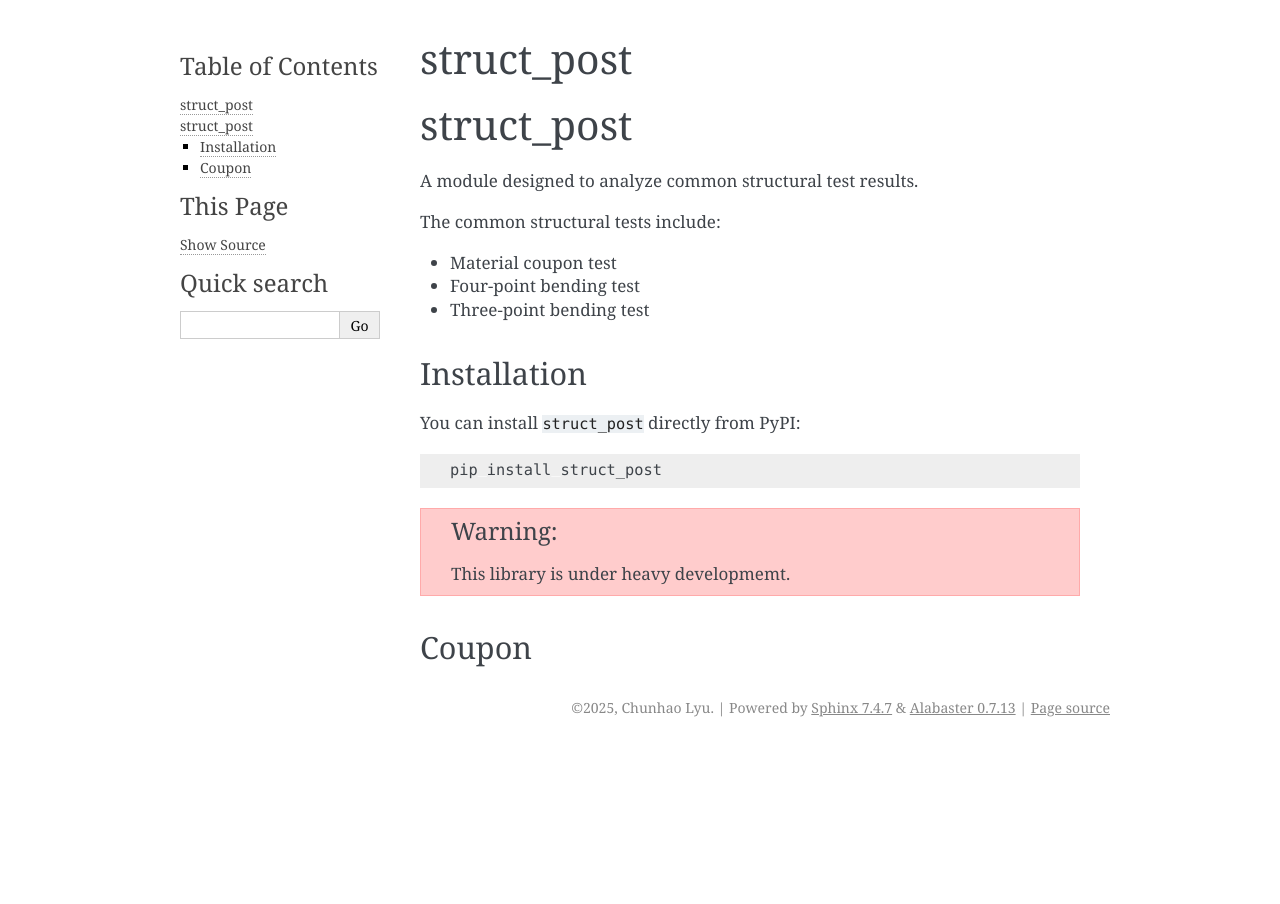
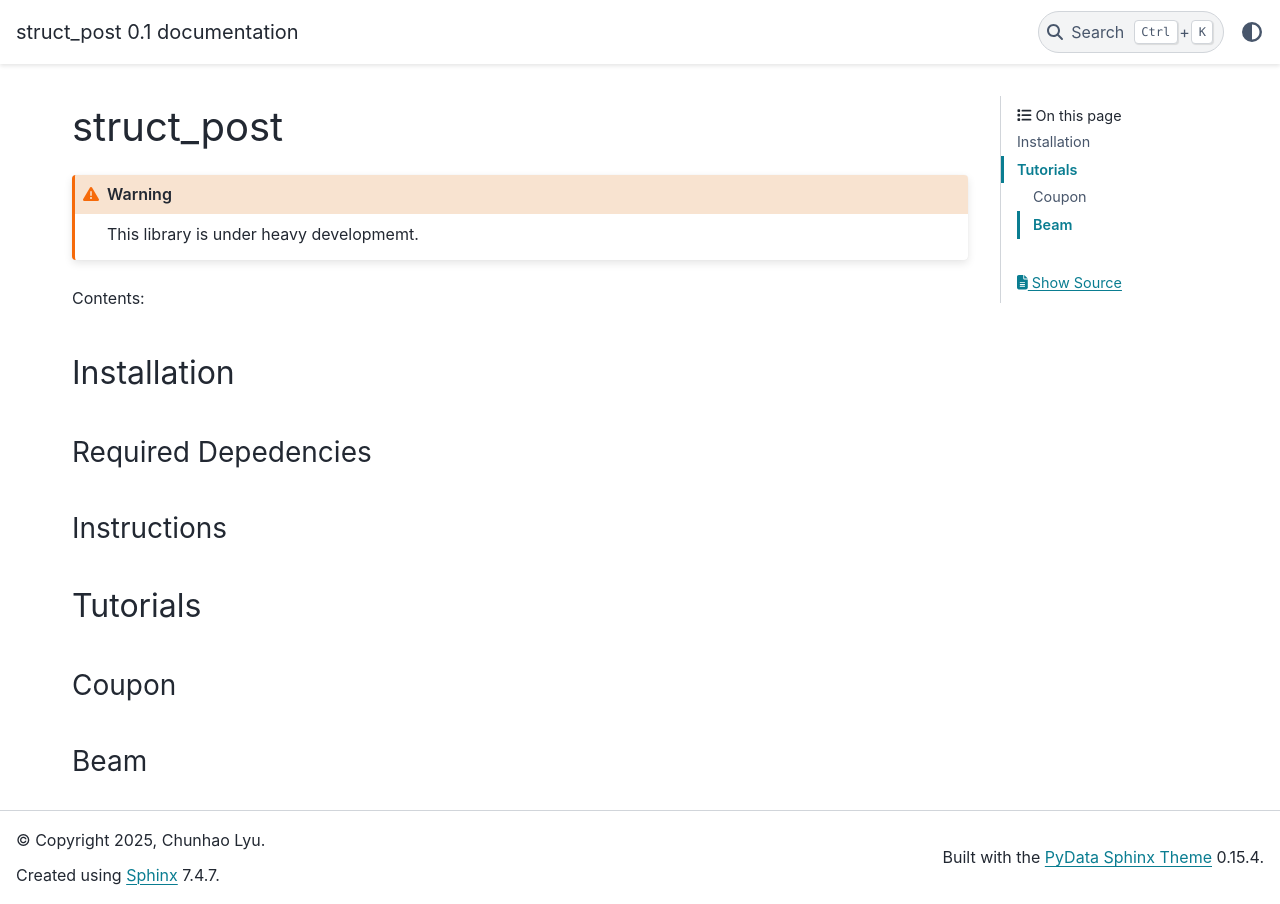
Before and after one commit to TimberEng/struct_post, a Sphinx documentation site: the page built from docs/source/index.md, in a window 1280 px wide. Built offline with Sphinx 7.4.7 and the PyData theme 0.15.4, drawn with Linux system fonts in a browser that asks for light colours.

Commit message:
edit index.md

````diff
--- a/docs/source/conf.py
+++ b/docs/source/conf.py
@@ -16,6 +16,7 @@ release = '0.1'
 
 extensions = [
     'myst_parser',
+    'sphinx.ext.duration'
 ]
 
 templates_path = ['_templates']
@@ -26,5 +27,5 @@ exclude_patterns = []
 # -- Options for HTML output -------------------------------------------------
 # https://www.sphinx-doc.org/en/master/usage/configuration.html#options-for-html-output
 
-html_theme = 'alabaster'
+html_theme = 'pydata_sphinx_theme'
 html_static_path = ['_static']
--- a/docs/source/index.md
+++ b/docs/source/index.md
@@ -5,14 +5,27 @@
 
 # struct_post
 
+<!-- import README file
 ```{include} ../../README.md
-```
+``` -->
 
 ```{warning}
 This library is under heavy developmemt.
 ```
 
-## Coupon
+Contents:
+
+## Installation
+
+### Required Depedencies
+
+### Instructions
+
+## Tutorials
+
+### Coupon
+
+### Beam
 
 ```{toctree}
 :caption: 'Contents:'
--- a/pyproject.toml
+++ b/pyproject.toml
@@ -6,7 +6,9 @@ readme = "README.md"
 requires-python = ">=3.10"
 dependencies = [
     "matplotlib>=3.10.6",
+    "myst-parser>=4.0.1",
     "openpyxl>=3.1.5",
     "pandas>=2.3.2",
+    "pydata-sphinx-theme>=0.16.1",
     "requests>=2.32.5",
 ]
````
Also changed, not shown: 1 other file.
